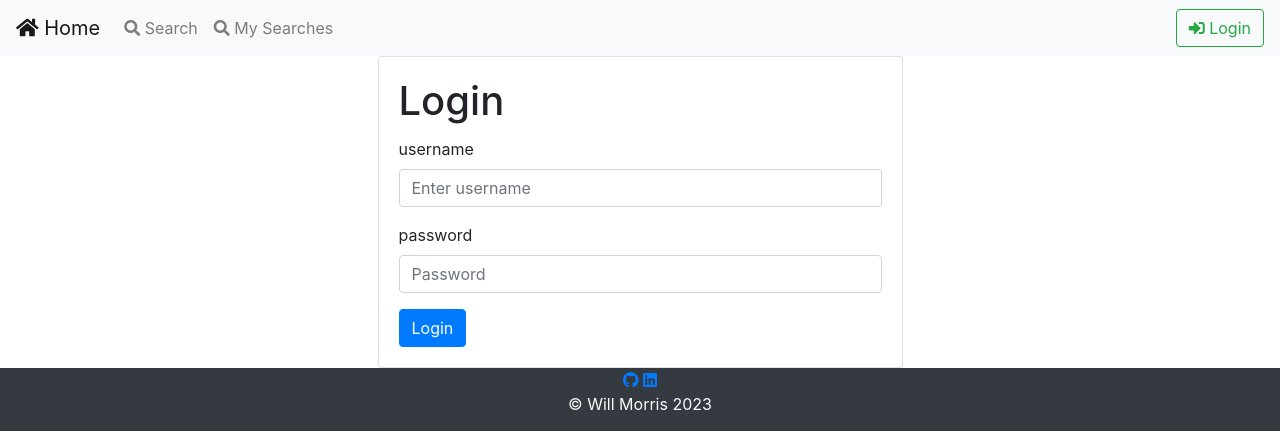
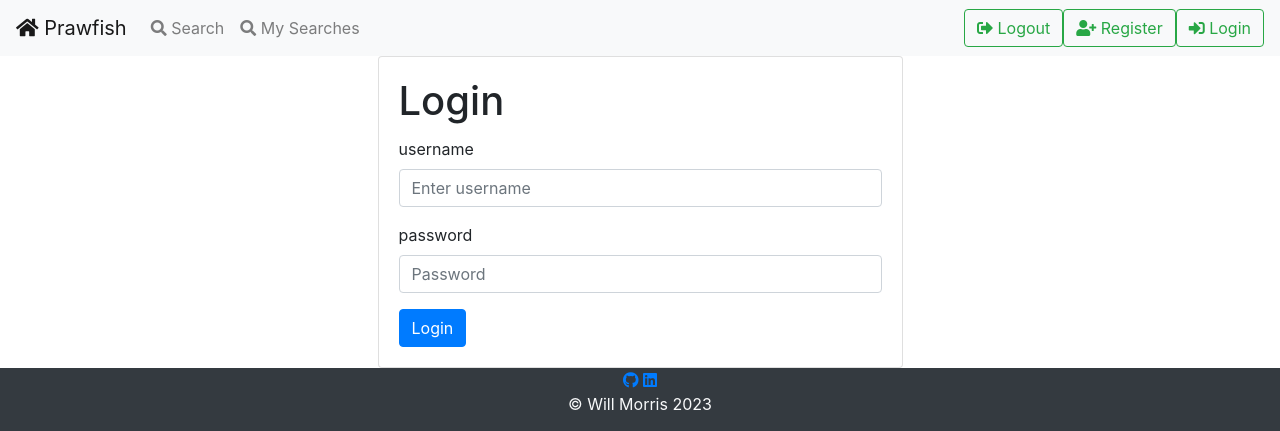
Before and after one commit to Willmo103/prawfish2.0, a Flask app: page /login in a window 1280 px wide. Shown: the top 431 px of the page. Run offline with Flask 3, Linux system fonts and the light colour scheme; some libraries are stand-ins or nearby versions.

Commit message:
more working templates

```diff
--- a/app.py
+++ b/app.py
@@ -1,10 +1,12 @@
 import os
 from flask import Flask, Request, redirect, render_template, url_for
 from flask_sqlalchemy import SQLAlchemy
-from flask_login import UserMixin
+from flask_login import UserMixin, login_user, LoginManager, login_required, logout_user
 from wtforms import StringField, PasswordField, SubmitField, Form
 from wtforms.validators import InputRequired, Length, ValidationError
 from flask_wtf import FlaskForm
+from praw import Reddit
+from flask_bcrypt import Bcrypt
 
 app = Flask(__name__)
 app.template_folder = 'templates'
@@ -13,14 +15,41 @@ app.config['SQLALCHEMY_DATABASE_URI'] = 'sqlite:///database.db'
 app.config['SECRET_KEY'] = 'secret_key'
 db = SQLAlchemy(app)
 
+login_manager = LoginManager()
+login_manager.init_app(app)
+login_manager.login_view = 'login'
+
 
 # these will get moved to the models.py file whe I refactor the code
 class User(UserMixin, db.Model):
+    __tablename__ = 'user'
     id = db.Column(db.Integer, primary_key=True)
     username = db.Column(db.String(15), unique=True)
     password = db.Column(db.String(80))
 
-class RegisterForm(Form):
+    def __init__(self, username, password):
+        self.username = username
+        self.password = password
+
+class API_Key(db.Model):
+    __tablename__ = 'api_key'
+    id = db.Column(db.Integer, primary_key=True)
+    user_agent = db.Column(db.String(15), unique=True)
+    client_secret = db.Column(db.String(15), unique=True)
+    client_id = db.Column(db.String(15), unique=True)
+
+    def __init__(self, user_agent, client_secret, client_id):
+        self.user_agent = user_agent
+        self.client_secret = client_secret
+        self.client_id = client_id
+
+    def reddit_api(self):
+        reddit = Reddit(client_id=self.client_id,
+                     client_secret=self.client_secret,
+                     user_agent=self.user_agent)
+        return reddit
+
+class RegisterForm(FlaskForm):
     username = StringField('username', validators=[InputRequired(), Length(min=4, max=15)])
     password = PasswordField('password', validators=[InputRequired(), Length(min=8, max=80)])
     submit = SubmitField('Sign Up')
@@ -40,25 +69,32 @@ class LoginForm(FlaskForm):
         if not existing_user_username:
             raise ValidationError('That username does not exist. Please try again.')
 
+class API_Form(FlaskForm):
+    user_agent = StringField('api_key', validators=[InputRequired(), Length(min=4, max=15)])
+    client_secret = StringField('client_secret', validators=[InputRequired(), Length(min=4, max=15)])
+    client_id = StringField('client_id', validators=[InputRequired(), Length(min=4, max=15)])
+
+    def validate_api_key(self, api_key):
+        existing_api_key = API_Key.query().first()
+        if existing_api_key:
+            raise ValidationError('That API key already exists. Please choose a different one.')
+
+@login_manager.user_loader
+def load_user(user_id):
+    return User.query.get(int(user_id))
+
+
 @app.route('/')
 def index():
-    # form = LoginForm()
-    # check to see if the reddit api_key, client_id, and client_secret are set
-    # render a form to get the api_key, client_id, and client_secret before continuing
+    verify_api_key = API_Key.query.first()
+    if verify_api_key:
+        return redirect(url_for('login'))
+    elif not verify_api_key:
+        return redirect(url_for('api_key'))
+    return redirect(url_for('home'))
 
-    # if not all(['api_key', 'client_id', 'client_secret']) in os.environ:
-    #     return render_template('form.html')
-
-    # this is the main page that will render the index.html
-    # get the user auth token the request header and try to verify it
-    # if the token is valid, then the user will be redirected to the main page
-    # if the token is invalid, then the user will be redirected to the login page
-    # once the environment variables are set, the user needs to be redirected to login page
-
-    # if not 'access_token' in os.environ:
-    #     return redirect(url_for('login'))
-
-    # if the user is logged in, then the user will be redirected to the main page
+@app.route('/home')
+def home():
     return render_template('index.html')
 
 
@@ -67,8 +103,20 @@ def login():
     form = LoginForm()
     # this is the page that will render the login form 'login.html'
     # there will be a option for a new user to create an account
+    if form.validate_on_submit():
+        user = User.query.filter_by(username=form.username.data).first()
+        if user:
+            if Bcrypt.check_password_hash(user.password, form.password.data):
+                login_user(user, remember=form.remember.data)
+                return redirect(url_for('dashboard'))
+        return render_template('login.html', form=form, invalid=True)
+    return render_template('login.html', form=form)
 
-    return render_template('login.html', form=form)
+@app.route('/logout', methods=['GET', 'POST'])
+@login_required
+def logout():
+    logout_user()
+    return redirect(url_for('index'))
 
 
 # this will be the method that will handle the login form
@@ -77,10 +125,20 @@ def register():
     form = RegisterForm()
     # this is the page that will render the register form 'register.html'
     # there will be a option for a new user to create an account
+    if form.validate_on_submit():
+        hashed_password = Bcrypt.generate_password_hash(form.password.data).decode('utf-8')
+        new_user = User(username=form.username.data, password=hashed_password)
+        db.session.add(new_user)
+        db.session.commit()
+        return redirect(url_for('login'))
 
     return render_template('register.html', form=form)
 
+@app.route('/dashboard' , methods=['GET', 'POST'])
+@login_required
+def dashboard():
 
+    return render_template('dashboard.html')
 # need to setup db for flask
 # need to reasearch how to use flask with a database
 
--- /dev/null
+++ b/templates/api-key.html
@@ -0,0 +1,3 @@
+<!-- this page will render the form that sets the api key in the database -->
+{% extends 'layouts/base.html' %} {% block content %} {% include
+'includes/api-form.html' %} {% endblock %}
--- a/templates/includes/footer.html
+++ b/templates/includes/footer.html
@@ -1,4 +1,27 @@
 <!-- footer for the page with a nice crisp color and links to my github and linkedin -->
+<!-- this footer should be at the bottom of the page and should be anchored to the bottom of the page -->
+<!-- make this anchored to the bottom of the max screen -->
+<div class="container-fluid bg-dark text-light">
+  <div class="row">
+    <div class="col-12">
+      <div class="text-center">
+        <a href="github.com/Willmo103" target="_blank"
+          ><i class="fab fa-github"></i
+        ></a>
+        <a href="www.linkedin.com/in/will-morris-a4a653230" target="_blank"
+          ><i class="fab fa-linkedin"></i
+        ></a>
+        <p><span>&copy;</span> Will Morris 2023</p>
+      </div>
+    </div>
+  </div>
+</div>
+<link
+  rel="stylesheet"
+  href="{{ url_for('static', filename='css/footer.css') }}"
+/>}
+<!--
+
 <footer class="footer">
     <div class="container-fluid bg-dark text-light">
         <div class="row">
@@ -8,4 +31,4 @@
                 <a href="www.linkedin.com/in/will-morris-a4a653230" target="_blank"><i class="fab fa-linkedin"></i></a>
                 <p><span>&copy;</span> Will Morris 2023</p>
             </div>
-</footer>
+</footer> -->
--- a/templates/includes/nav.html
+++ b/templates/includes/nav.html
@@ -2,8 +2,11 @@
 <header>
   <!-- bootstrap navbar buttons and links for 'home', 'search', 'my searches', 'logout/login' if user
     is not logged in the bar will not display -->
+
+  <!-- the script for nav.js from static files to render the links depending on the page -->
+  <script src="{{ url_for('static', filename='js/nav.js') }}"></script>
   <nav class="navbar navbar-expand-lg navbar-light bg-light">
-    <a class="navbar-brand" href="/"><i class="fas fa-home"></i> Home</a>
+    <a class="navbar-brand" href="/"><i class="fas fa-home"></i> Prawfish </a>
     <button
       class="navbar-toggler"
       type="button"
@@ -14,21 +17,33 @@
       aria-label="Toggle navigation"
     >
       <span class="navbar-toggler-icon"></span>
+      <!-- display link based on page being displayed -->
+      <!-- login displayed if not logged in  -->
     </button>
     <div class="collapse navbar-collapse" id="navbarSupportedContent">
       <ul class="navbar-nav mr-auto">
-        <li class="nav-item">
+        <li class="nav-item" id="search_link">
           <a class="nav-link" href="/search"
             ><i class="fas fa-search"></i> Search</a
           >
         </li>
-        <li class="nav-item">
+        <li class="nav-item" id="mysearches_link">
           <a class="nav-link" href="/mysearches"
             ><i class="fas fa-search"></i> My Searches</a
           >
         </li>
       </ul>
-      <div class="form-inline my-2 my-lg-0">
+      <div class="form-inline my-2 my-lg-0" id="logout_link">
+        <a class="btn btn-outline-success my-2 my-sm-0" href="/logout"
+          ><i class="fas fa-sign-out-alt"></i> Logout</a
+        >
+      </div>
+      <div class="form-inline my-2 my-lg-0" id="register_link">
+        <a class="btn btn-outline-success my-2 my-sm-0" href="/register"
+          ><i class="fas fa-user-plus"></i> Register</a
+        >
+      </div>
+      <div class="form-inline my-2 my-lg-0" id="login_link">
         <a class="btn btn-outline-success my-2 my-sm-0" href="/login"
           ><i class="fas fa-sign-in-alt"></i> Login</a
         >
--- a/templates/includes/registration-form.html
+++ b/templates/includes/register-form.html
@@ -16,7 +16,7 @@
                             </div>
                             <div class="form-group">
                              {{form.password.label(class="form-control-label")}}
-                             {{form.password(class="form-control", placeholder="Password")}
+                             {{form.password(class="form-control", placeholder="Password")}}
                             </div>
                             {{form.submit(class="btn btn-primary")}}
                         </form>
--- a/templates/layouts/base.html
+++ b/templates/layouts/base.html
@@ -32,10 +32,10 @@
       integrity="sha384-B4gt1jrGC7Jh4AgTPSdUtOBvfO8shuf57BaghqFfPlYxofvL8/KUEfYiJOMMV+rV"
       crossorigin="anonymous"
     ></script>
-    <!-- <link
+    <link
       rel="stylesheet"
       href="{{ url_for('static', filename='css/styles.css') }}"
-    /> -->
+    />
     <title>{% block title %}{% endblock %}</title>
     {% block styles %}{% endblock %}
   </head>
--- a/templates/login.html
+++ b/templates/login.html
@@ -1,3 +1,6 @@
-{% extends 'layouts/base.html' %} {% block title %} Login {% endblock %} {%
-block stylesheets %} {% endblock stylesheets %} {% block content %} {% include
-'includes/login-form.html' %} {% endblock %}
+{% extends 'layouts/base.html' %} {% block title %} Login {% endblock %} {% if
+invalid %}
+
+<div class="alert alert-danger" role="alert">Invalid username or password</div>
+{% endif %}} {% block stylesheets %} {% endblock stylesheets %} {% block content
+%} {% include 'includes/login-form.html' %} {% endblock %}
--- /dev/null
+++ b/templates/search-dashboard.html
@@ -0,0 +1,5 @@
+{% extends 'layouts/base.html'%} {% block content %}
+
+<h1>Search Dashboard</h1>
+
+{% endblock %}
```
Also changed, not shown: templates/index.html (deleted, +0 -8 lines).
